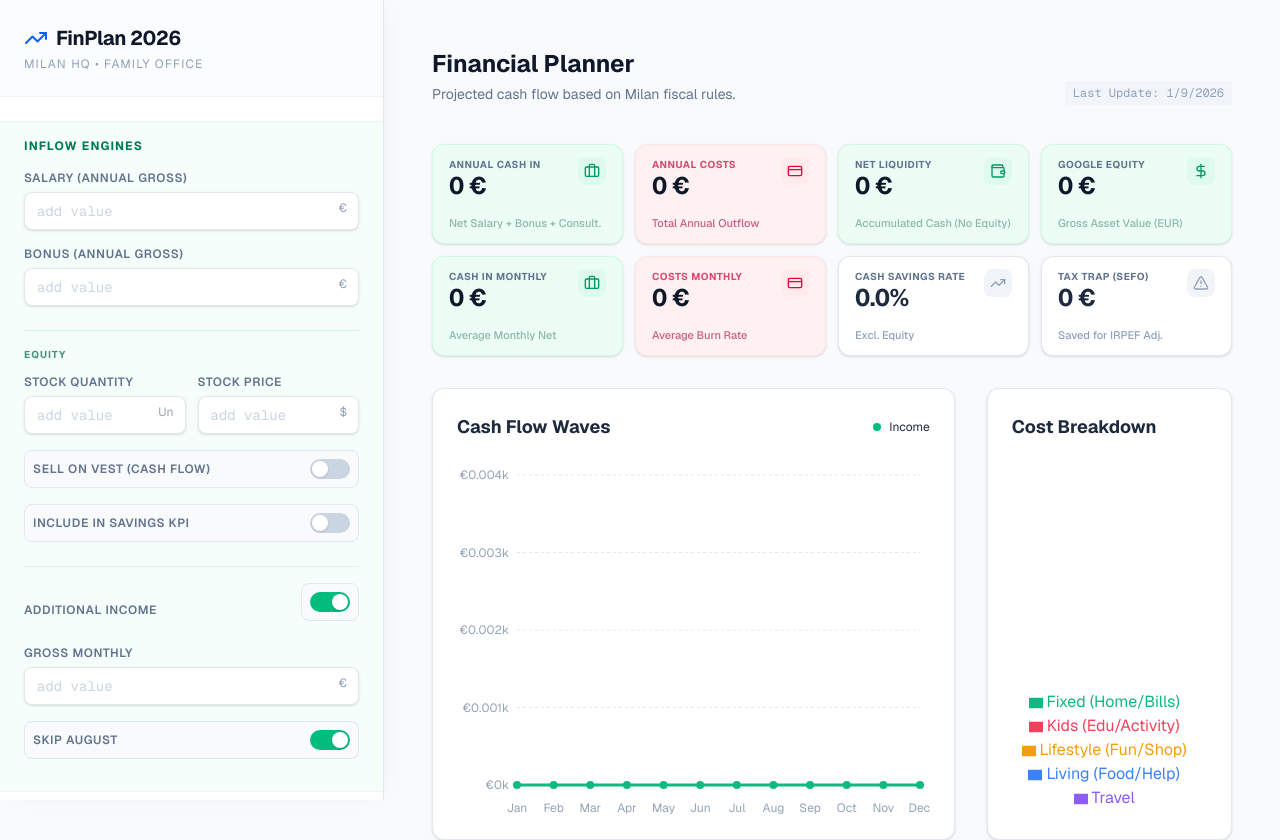
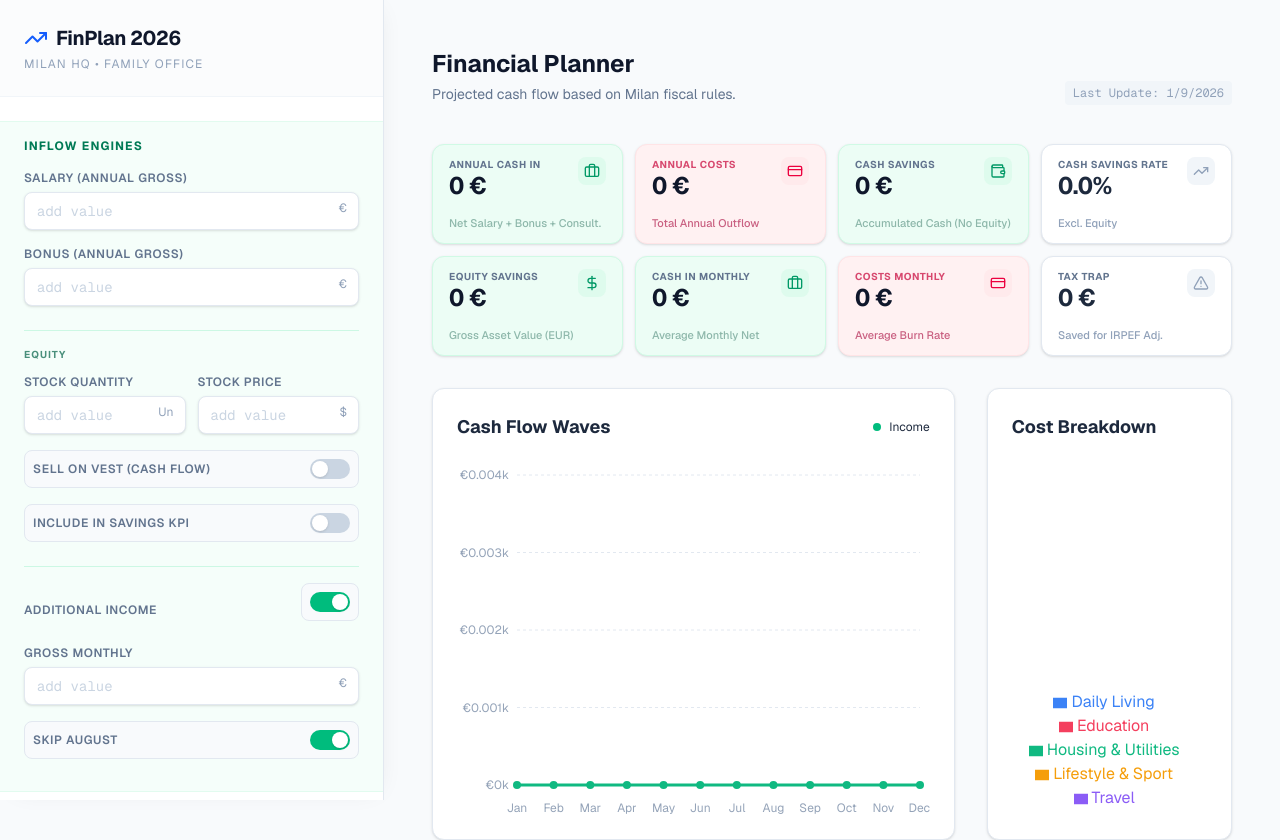
Before and after one commit to lucacanzi-a11y/finance-dashboard-2026, a Next.js app: page / in a window 1280 px wide. Shown: the top 840 px of the page. Built offline with nearby package versions, Linux system fonts and the light colour scheme.

Commit message:
Final V5

```diff
--- a/src/app/page.tsx
+++ b/src/app/page.tsx
@@ -1,5 +1,3 @@
-'use client'
-
 import React, { useState, useEffect, useMemo, useRef } from 'react';
 import {
   LineChart, Line, BarChart, Bar, XAxis, YAxis, CartesianGrid, Tooltip, Legend, ResponsiveContainer,
@@ -49,7 +47,7 @@ interface ExpenseConfig {
   // Lifestyle & Kids
   dining: number;
   education: number;
-  shopping: number; // Renamed from clothes
+  shopping: number;
   sport: number;
   activities: number;
 
@@ -368,12 +366,12 @@ export default function FinanceDashboard() {
       ? (effectiveSavings / effectiveIncome) * 100
       : 0;
 
-    // Categorization for Pie Chart
+    // Categorization for Pie Chart - Updated Taxonomy
     const pieData = [
-      { name: 'Fixed (Home/Bills)', value: (state.expenses.mortgage + state.expenses.utilities + state.expenses.houseMaintenance) * 12 },
-      { name: 'Living (Food/Help)', value: (state.expenses.groceries + state.expenses.transport + state.expenses.houseHelp + state.expenses.healthcare + state.expenses.various) * 12 },
-      { name: 'Lifestyle (Fun/Shop)', value: (state.expenses.dining + state.expenses.shopping + state.expenses.sport) * 12 },
-      { name: 'Kids (Edu/Activity)', value: (state.expenses.education + state.expenses.activities) * 12 },
+      { name: 'Housing & Utilities', value: (state.expenses.mortgage + state.expenses.utilities + state.expenses.houseMaintenance) * 12 },
+      { name: 'Daily Living', value: (state.expenses.groceries + state.expenses.transport + state.expenses.houseHelp + state.expenses.healthcare + state.expenses.various) * 12 },
+      { name: 'Lifestyle & Sport', value: (state.expenses.dining + state.expenses.shopping + state.expenses.sport) * 12 },
+      { name: 'Education', value: (state.expenses.education + state.expenses.activities) * 12 },
       { name: 'Travel', value: state.expenses.vacationEaster + state.expenses.vacationSummer + state.expenses.vacationXmas },
     ];
 
@@ -384,16 +382,6 @@ export default function FinanceDashboard() {
 
   // --- File Handlers ---
   const fileInputRef = useRef<HTMLInputElement>(null);
-
-  const handleExport = () => {
-    const dataStr = "data:text/json;charset=utf-8," + encodeURIComponent(JSON.stringify(state));
-    const downloadAnchorNode = document.createElement('a');
-    downloadAnchorNode.setAttribute("href", dataStr);
-    downloadAnchorNode.setAttribute("download", `finplan_2026_${new Date().toISOString().split('T')[0]}.json`);
-    document.body.appendChild(downloadAnchorNode);
-    downloadAnchorNode.click();
-    downloadAnchorNode.remove();
-  };
 
   const handleImportClick = () => {
     fileInputRef.current?.click();
@@ -410,6 +398,7 @@ export default function FinanceDashboard() {
       if (typeof text === 'string') {
         try {
           const parsed = JSON.parse(text);
+          // Basic check to ensure it's a valid config
           if (parsed.income && parsed.expenses) {
              setState(parsed);
           } else {
@@ -572,13 +561,10 @@ export default function FinanceDashboard() {
             <button onClick={resetToDefaults} className="flex items-center justify-center gap-2 py-2 px-4 rounded-lg bg-white border border-slate-200 hover:bg-slate-50 text-slate-600 text-sm transition-all shadow-sm">
               <RotateCcw size={14} /> Reset
             </button>
-            <button onClick={handleExport} className="flex items-center justify-center gap-2 py-2 px-4 rounded-lg bg-emerald-50 border border-emerald-200 hover:bg-emerald-100 text-emerald-700 text-sm transition-all shadow-sm">
-              <Save size={14} /> Save
-            </button>
              <button onClick={handleImportClick} className="flex items-center justify-center gap-2 py-2 px-4 rounded-lg bg-blue-50 border border-blue-200 hover:bg-blue-100 text-blue-700 text-sm transition-all shadow-sm">
               <Upload size={14} /> Load
             </button>
-            <button onClick={handlePrint} className="flex items-center justify-center gap-2 py-2 px-4 rounded-lg bg-slate-100 border border-slate-200 hover:bg-slate-200 text-slate-700 text-sm transition-all shadow-sm">
+            <button onClick={handlePrint} className="flex items-center justify-center gap-2 py-2 px-4 rounded-lg bg-slate-100 border border-slate-200 hover:bg-slate-200 text-slate-700 text-sm transition-all shadow-sm col-span-2">
               <Printer size={14} /> Print / Save PDF
             </button>
           </div>
@@ -614,14 +600,20 @@ export default function FinanceDashboard() {
               secondary={true}
             />
             <Card
-              title="Net Liquidity"
+              title="Cash Savings"
               value={formatCurrency(totals.netLiquidity)}
               subtext="Accumulated Cash (No Equity)"
               icon={Wallet}
               highlight={true}
             />
             <Card
-              title="Google Equity"
+              title={state.equity.includeInSavingsRate ? "Total Savings Rate" : "Cash Savings Rate"}
+              value={`${totals.dynamicSavingsRate.toFixed(1)}%`}
+              subtext={state.equity.includeInSavingsRate ? "Incl. Equity" : "Excl. Equity"}
+              icon={TrendingUp}
+            />
+             <Card
+              title="Equity Savings"
               value={formatCurrency(totalEquityValue)}
               subtext="Gross Asset Value (EUR)"
               icon={DollarSign}
@@ -641,19 +633,15 @@ export default function FinanceDashboard() {
               icon={CreditCard}
               secondary={true}
             />
+            {state.consultancy.isActive && (
               <Card
-              title={state.equity.includeInSavingsRate ? "Total Savings Rate" : "Cash Savings Rate"}
-              value={`${totals.dynamicSavingsRate.toFixed(1)}%`}
-              subtext={state.equity.includeInSavingsRate ? "Incl. Equity" : "Excl. Equity"}
-              icon={TrendingUp}
-            />
-            <Card
-              title="Tax Trap (SEFO)"
+                title="Tax Trap"
                 value={formatCurrency(totals.taxDebt)}
                 subtext="Saved for IRPEF Adj."
                 icon={AlertTriangle}
                 alert={totals.taxDebt > 1000}
               />
+            )}
           </div>
 
           {/* Charts Row */}
@@ -716,7 +704,7 @@ export default function FinanceDashboard() {
                         <Cell key={`cell-${index}`} fill={COLORS[index % COLORS.length]} />
                       ))}
                     </Pie>
-                    <Tooltip formatter={(value: any) => formatCurrency(value)} />
+                    <Tooltip formatter={(value: number) => formatCurrency(value)} />
                     <Legend />
                   </PieChart>
                 </ResponsiveContainer>
@@ -749,11 +737,11 @@ export default function FinanceDashboard() {
                     </defs>
                     <CartesianGrid strokeDasharray="3 3" stroke="#e2e8f0" vertical={false} />
                     <XAxis dataKey="name" stroke="#94a3b8" fontSize={12} tickLine={false} axisLine={false} />
-                    <YAxis stroke="#94a3b8" fontSize={12} tickLine={false} axisLine={false} tickFormatter={(val) => `€${val / 1000}k`} />
+                    <YAxis stroke="#94a3b8" fontSize={12} tickLine={false} axisLine={false} formatter={(val) => `€${val / 1000}k`} />
                     <Tooltip
                       contentStyle={{ backgroundColor: '#ffffff', borderColor: '#e2e8f0', color: '#1e293b' }}
                       itemStyle={{ fontSize: '12px' }}
-                      formatter={(value: any) => formatCurrency(value)}
+                      formatter={(value: number) => formatCurrency(value)}
                     />
                     <Area type="monotone" dataKey="cumulativeWealth" stroke="#3b82f6" fillOpacity={1} fill="url(#colorNetWorth)" strokeWidth={2} />
                     <Area type="monotone" dataKey="cumulativeCash" stroke="#10b981" fillOpacity={1} fill="url(#colorCash)" strokeWidth={2} />
```
Lines whose indentation alone changed are shown as unchanged.
